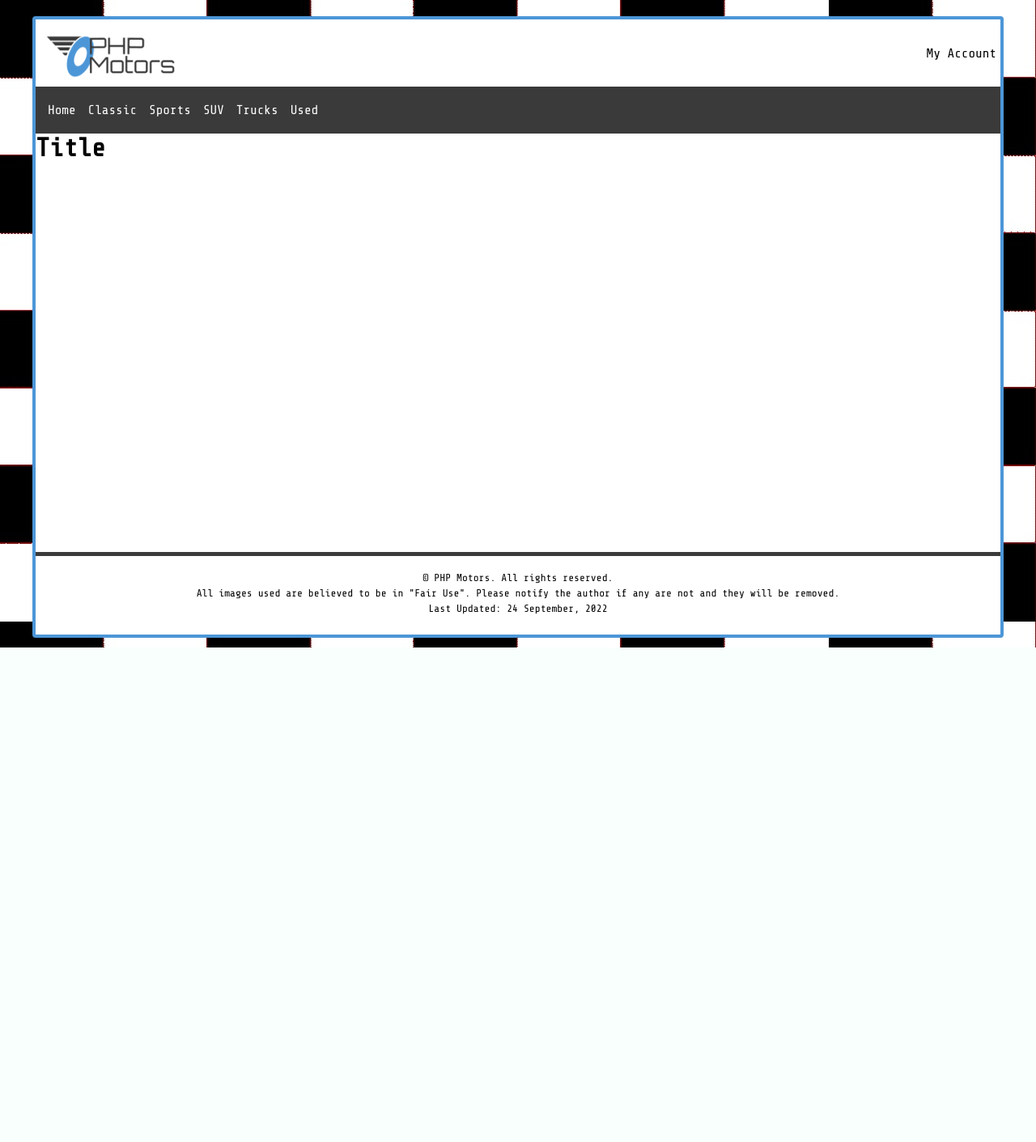
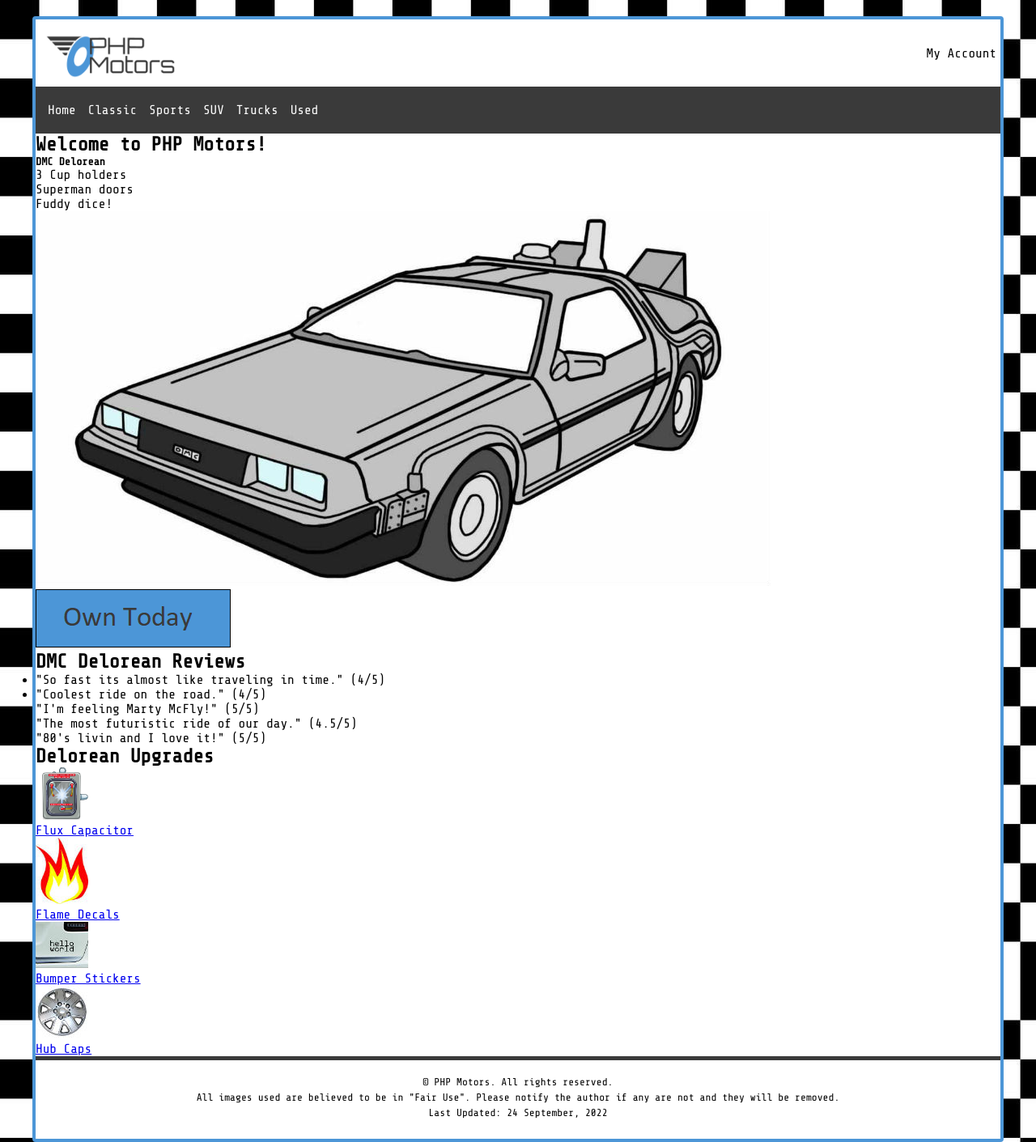
Before and after one commit to gnzlplcs/phpmotors, a PHP site: page /template.php in a window 1280 px wide. Shown: the whole page at 81% size. Before the commit the page ends 800 px from the top, so only its background shows below. Run offline with PHP 8.4, Linux system fonts and the light colour scheme.

Commit message:
create Home snippet (HTML structure)

```diff
--- a/css/style.css
+++ b/css/style.css
@@ -17,7 +17,7 @@
 }
 
 body {
-  background-image: url('../images/site/checkerboard.jpg');
+  background-image: url('../images/site/small_check.jpg');
   font-family: var(--font-share-tech-mono);
 }
 
@@ -79,9 +79,9 @@
 }
 /* NavBar style ends here */
 
-main {
+/* main {
   height: calc(100vh - 283px);
-}
+} */
 
 /*
 ------------------------------
--- a/home.php
+++ b/home.php
@@ -1 +1,54 @@
-<h1>Title</h1>
+<section class="hero">
+  <h1>Welcome to PHP Motors!</h1>
+  <div class="description--float">
+    <h5>DMC Delorean</h5>
+    <p>3 Cup holders</p>
+    <p>Superman doors</p>
+    <p>Fuddy dice!</p>
+  </div>
+  <div class="img-container">
+    <img src='./images/delorean.jpg' alt="Delorean model outline" />
+  </div>
+  <div class="btnImg-container">
+    <img src='./images/site/own_today.png' alt="Own Today button" />
+  </div>
+</section>
+<section class="reviews">
+  <h2>DMC Delorean Reviews</h2>
+  <ul>
+    <li>"So fast its almost like traveling in time." (4/5)</li>
+    <li>"Coolest ride on the road." (4/5)</li>
+    <li>"I'm feeling Marty McFly!" (5/5)</li>
+    <li>"The most futuristic ride of our day." (4.5/5)</li>
+    <li>"80's livin and I love it!" (5/5)</li>
+  </ul>
+</section>
+<section class="upgrades">
+  <h2>Delorean Upgrades</h2>
+  <div class="wrapper-upgrades">
+    <div class="upgrade-container">
+      <div class="upgradeImg-container">
+        <img src="./images/upgrades/flux-cap.png">
+      </div>
+      <a href="#">Flux Capacitor</a>
+    </div>
+    <div class="upgrade-container">
+      <div class="upgradeImg-container">
+        <img src="./images/upgrades/flame.jpg">
+      </div>
+      <a href="#">Flame Decals</a>
+    </div>
+    <div class="upgrade-container">
+      <div class="upgradeImg-container">
+        <img src="./images/upgrades/bumper_sticker.jpg">
+      </div>
+      <a href="#">Bumper Stickers</a>
+    </div>
+    <div class="upgrade-container">
+      <div class="upgradeImg-container">
+        <img src="./images/upgrades/hub-cap.jpg">
+      </div>
+      <a href="#">Hub Caps</a>
+    </div>
+  </div>
+</section>
```
Also changed, not shown: images/delorean.jpg (added).
